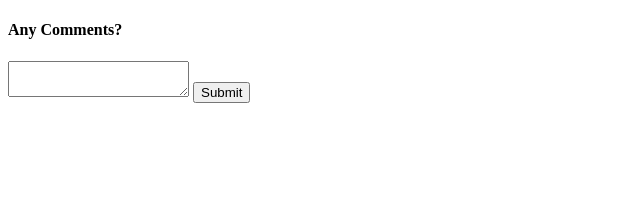
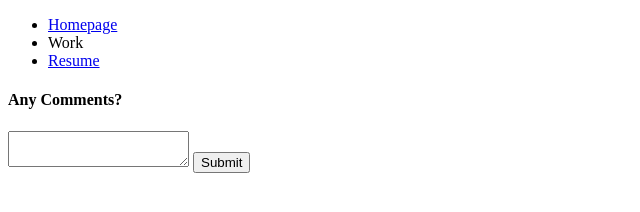
Before and after one commit to lidajiang19/IDX-519-Project, a plain HTML site: page work.html in a window 1280 px wide. Shown: the whole page, without its empty margins (0-640 px from the left). Drawn offline with Linux system fonts and the light colour scheme.

Commit message:
add links to homepage and resume pn work.html

```diff
--- a/work.html
+++ b/work.html
@@ -5,6 +5,11 @@
         <title>Work</title>
     </head>
     <body>
+          <ul>
+              <li><a href="https://lidajiang19.github.io/IDX-519-Project/">Homepage</a></li>
+              <li>Work</li>
+              <li><a href="https://lidajiang19.github.io/IDX-519-Project/resume.html">Resume</a></li>
+          </ul>
     <!-- some work sample -->
 
     <h4>Any Comments?</h4>
```
